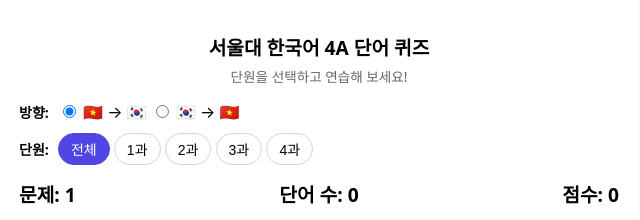
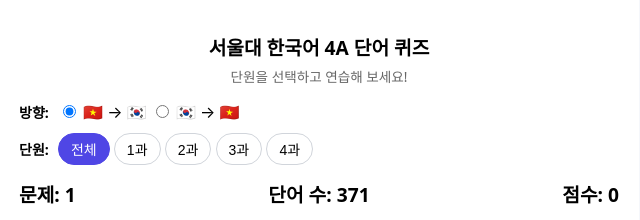
Before and after one commit to K-Era2077/crazy_korean_card_game3, a plain HTML site: page index.html in a window 1280 px wide. Shown: the top 220 px of the page, 321-961 px from the left. Drawn offline with Linux system fonts and the light colour scheme.

Commit message:
Add files via upload

```diff
--- a/index.html
+++ b/index.html
@@ -200,6 +200,7 @@
                 qText.textContent = "단어가 없습니다.";
                 optionsEl.innerHTML = "";
             }
+            document.getElementById("wordCount").textContent = WORDS_ALL.length;
         }
 
         function newQuestion() {
@@ -287,7 +288,6 @@
                 langLabel.textContent = "에러 발생";
                 qText.textContent = "파일을 찾을 수 없습니다.";
             });
-        document.getElementById("wordCount").textContent = WORDS_ALL.length;
     </script>
 </body>
 </html>
```
